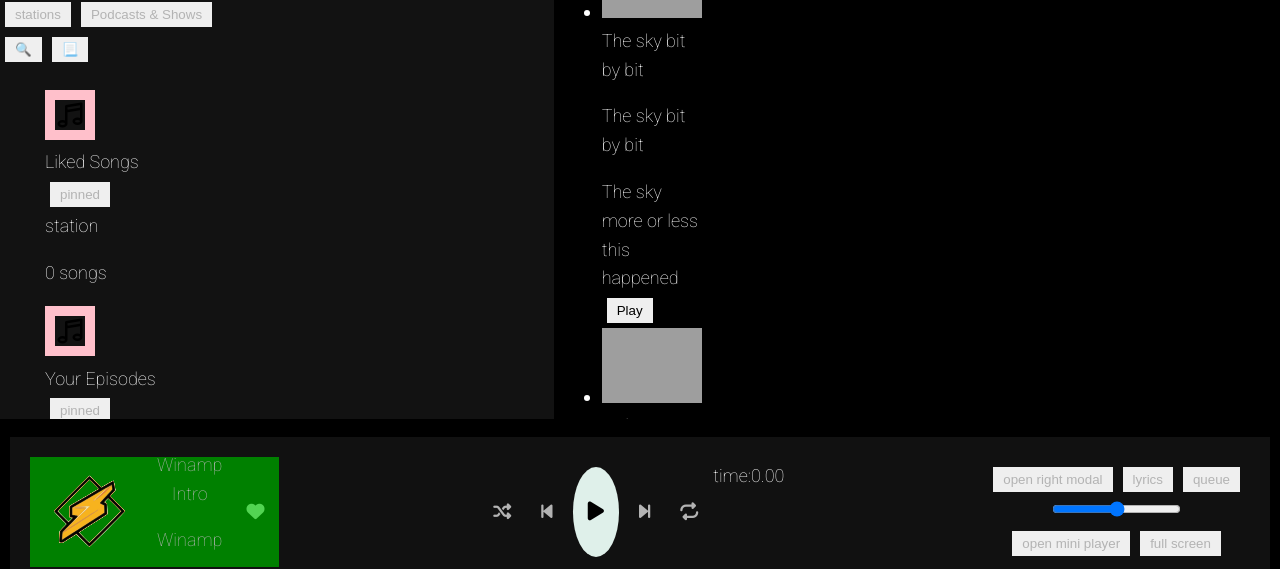
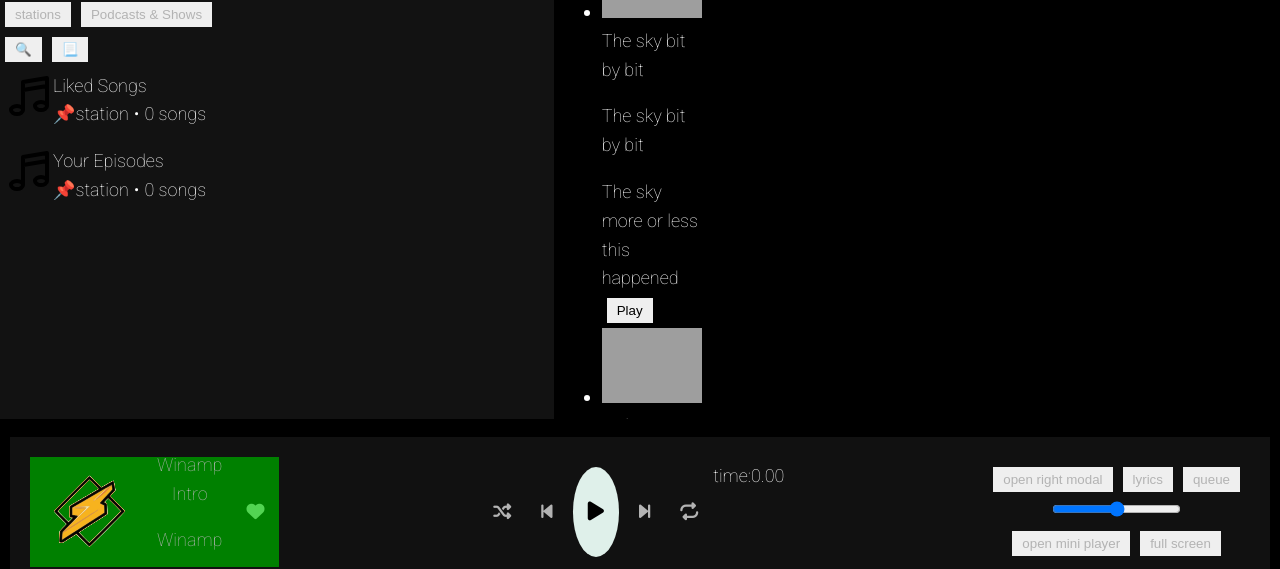
Before and after one commit to P4t4m8n/spotify, a React (Vite) app: page / in a window 1280 px wide. Shown: the part 203-772 px from the top of the page. Built offline with nearby package versions, Linux system fonts and the light colour scheme; grey boxes are pictures that could not be loaded.

Commit message:
Style LeftSidebarContent

```diff
--- a/src/cmps/LeftSidebar/LeftSidebarContent.jsx
+++ b/src/cmps/LeftSidebar/LeftSidebarContent.jsx
@@ -134,20 +134,27 @@ export function SideBarContent() {
                 </div>
             </div>
 
-            <section className="side-bar-body">
+            <section className="side-bar-content">
 
                 <ul className="clean-list">
                     {
                         userStations.map(station =>
                             <Link key={station._id} to={'/1/station/edit/' + station._id}>
-                                <li>
-                                    <img src={station.stationImgUrl}></img>
+                                <li className="grid">
+                                    <img className="station-image-left-sidebar" src={station.stationImgUrl}></img>
                                     <header>{station.name}</header>
-                                    <div>
+                                    <p>
+                                        📌
+                                        <span className="station-type">{station.type}</span>
+                                        <span>{station.songs.length} songs</span>
+                                    </p>
+
+
+                                    {/* <div className="flex">
                                         <button>pinned</button>
-                                        <p>{station.type}</p>
+                                        <p className="station-type">{station.type}</p>
                                         <p>{station.songs.length} songs</p>
-                                    </div>
+                                    </div> */}
 
                                 </li>
                             </Link>
--- a/src/styles/basics/_helpers.scss
+++ b/src/styles/basics/_helpers.scss
@@ -25,6 +25,12 @@
 
 .fs30 {
     font-size: rem(30px);
+}
+
+// grid helpers
+
+.grid {
+    display: grid;
 }
 
 // flex helpers
--- a/src/styles/cmps/LeftSidebar.scss
+++ b/src/styles/cmps/LeftSidebar.scss
@@ -9,13 +9,53 @@
     }
 
     .side-bar-content {
-        ul li img {
-            // width: 100%;
-            width: 50px;
 
-            border: 10px solid pink;
+        ul {
+            margin: 0;
+            padding: 0;
         }
+
+        li {
+            grid-template-columns: 48px auto;
+            grid-template-rows: auto;
+
+            img {
+
+                grid-row: 1/ span 2;
+                height: 48px;
+                width: 48px;
+
+            }
+
+            header,
+            div {
+                grid-column: 2;
+            }
+
+            p {
+                grid-row: 2;
+
+                .station-type {
+                    // border: 1px solid red;
+                    margin-right: 5px;
+
+                    &::after {
+                        // background-color: green;
+                        content: '\2022';
+                        display: inline-block;
+                        margin-left: 5px;
+                        // color: purple;
+                    }
+                }
+            }
+
+        }
+
     }
+
+
+
+
 }
 
 
```
